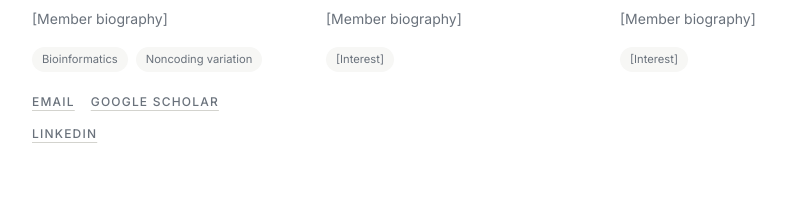
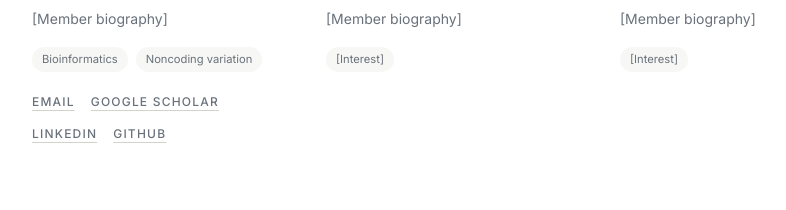
Before and after one commit to Neda-Esfehani/Bailey-Lab, a Next.js app: page /people in a window 1280 px wide. Shown: the part 2360-2570 px from the top of the page, without its empty margins (40-826 px from the left). Built offline with nearby package versions, Linux system fonts and the light colour scheme.

Commit message:
added github PersonCard array entry

```diff
--- a/components/PersonCard.tsx
+++ b/components/PersonCard.tsx
@@ -7,6 +7,7 @@ function ProfileLinks({ person, compact = false }: { person: Person; compact?: b
     person.email ? { label: 'Email', href: person.email } : null,
     person.scholar ? { label: 'Google Scholar', href: person.scholar } : null,
     person.linkedin ? { label: 'LinkedIn', href: person.linkedin } : null,
+    person.github ? { label: 'GitHub', href: person.github } : null,
     person.website ? { label: 'Website', href: person.website } : null,
   ].filter(Boolean) as { label: string; href: string }[];
 
--- a/data/people.ts
+++ b/data/people.ts
@@ -101,10 +101,10 @@ export const people: Person[] = [
     'Bioinformatics',
     'Noncoding variation'
     ],
-    email: 'mailto:[e.kirbizakis@gmail.com]',
+    github: 'https://github.com/5Aki1',
     scholar: 'https://scholar.google.com/citations?user=Yk3o33wAAAAJ&hl=en',
     linkedin: 'https://www.linkedin.com/in/eftyhios-kirbizakis-a6686bb0/',
-    github: 'https://github.com/5Aki1'
+    email: 'mailto:e.kirbizakis@gmail.com',
   },
   {
     id: 'grad-2',
```
